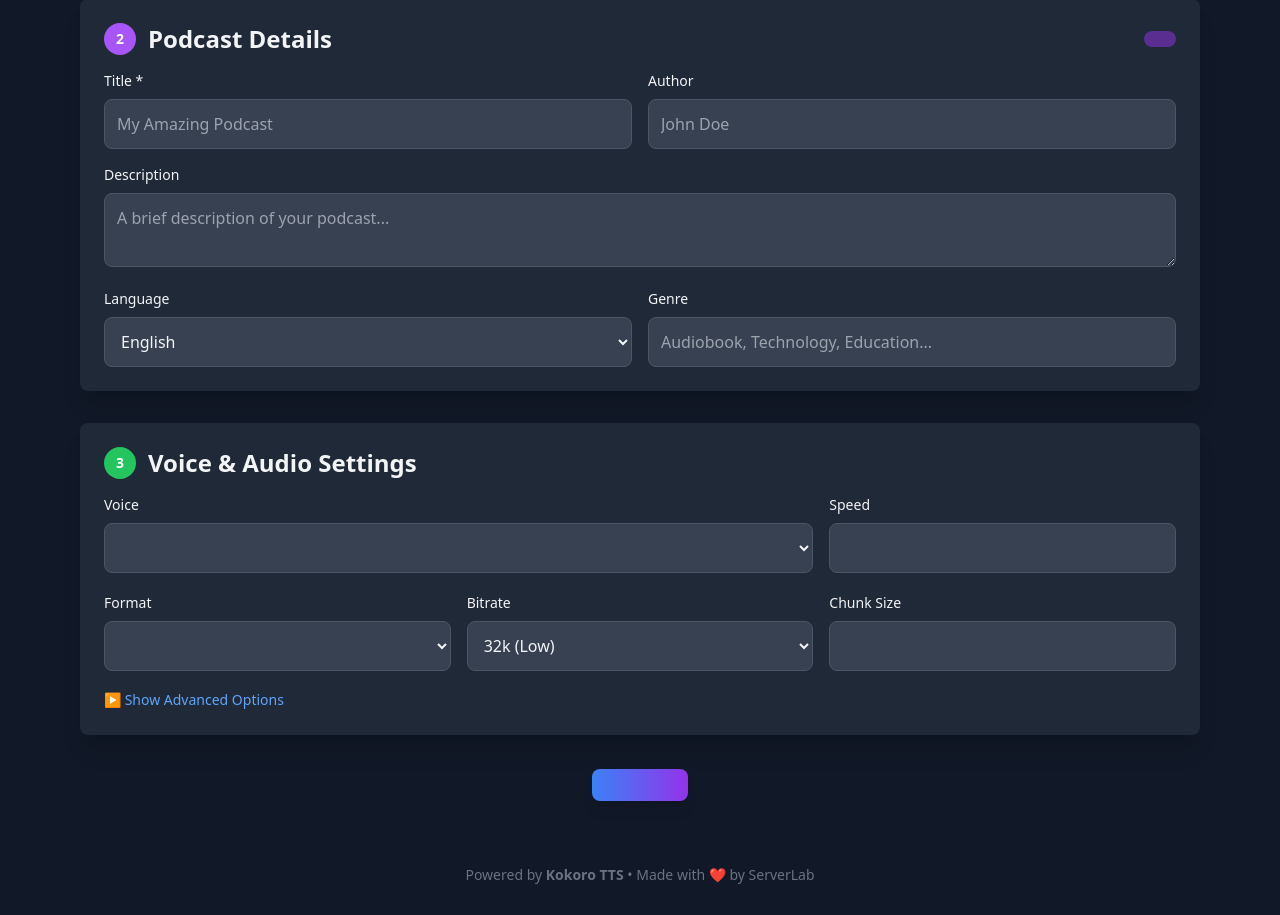
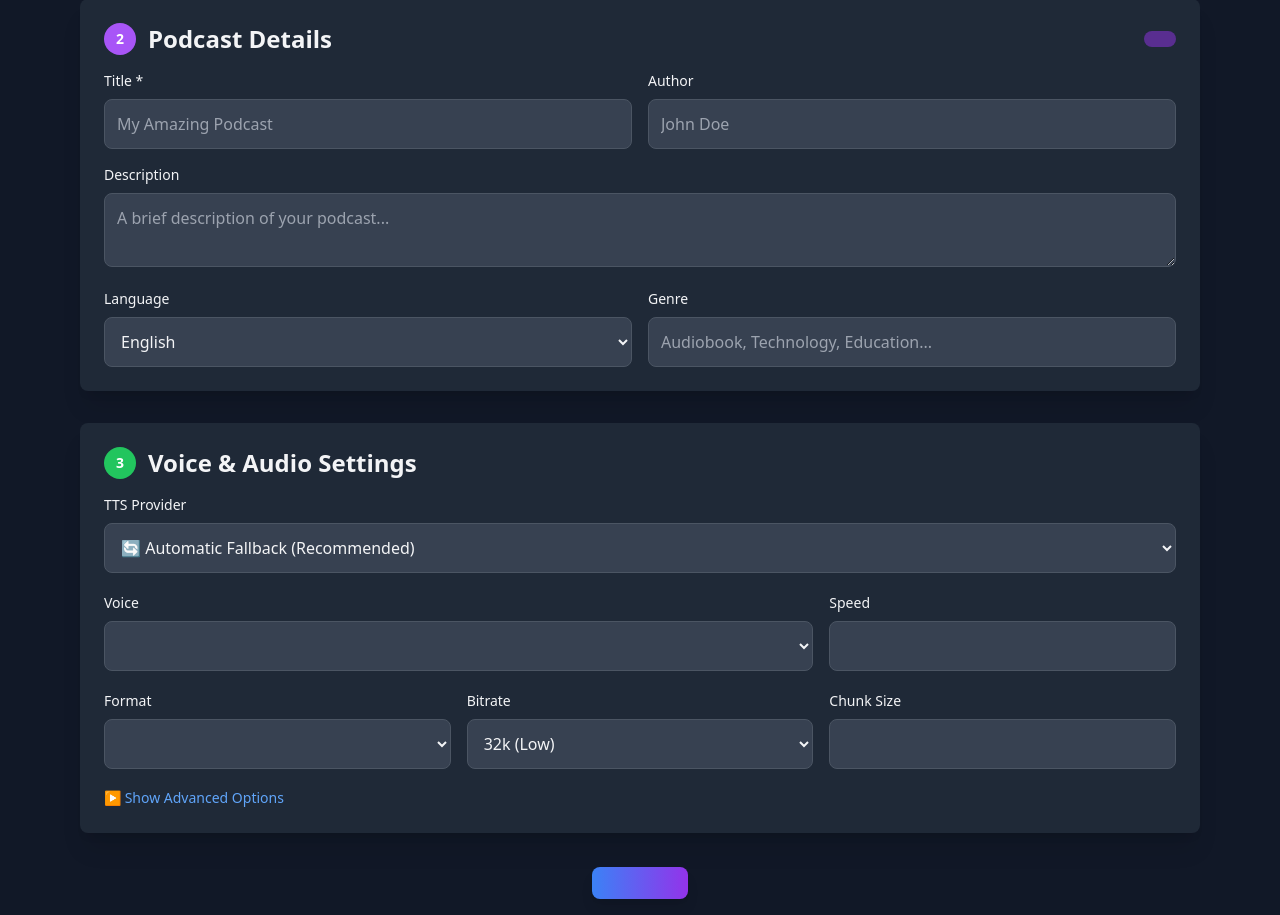
Before and after one commit to gillespinault/podcast-engine, a FastAPI app: template app/gui/templates/index.html in a window 1280 px wide. Shown: the part 429-1344 px from the top of the page. Run offline with FastAPI, Linux system fonts and the light colour scheme; the template is opened without the code that fills it, so the values that code supplies are empty; parts of the project's set-up code (start-up, migrations or seed data) failed here and were passed over; some libraries are stand-ins or nearby versions.

Commit message:
feat: Add TTS provider selection to GUI
- Add provider dropdown with automatic fallback option
- Fetch providers from GET /api/v1/tts/providers
- Dynamic voice loading based on provider + language filters
- Voice dropdown shows provider info (name, gender, language, provider)
- Watchers for provider and language changes re-fetch voices
- Clean UI with 3 providers: Google Cloud TTS, Piper TTS, Kokoro TTS

🤖 Generated with [Claude Code](https://claude.com/claude-code)

Co-Authored-By: Claude <noreply@anthropic.com>

```diff
--- a/app/gui/templates/index.html
+++ b/app/gui/templates/index.html
@@ -208,18 +208,43 @@
                     Voice & Audio Settings
                 </h2>
                 <div class="grid grid-cols-1 md:grid-cols-3 gap-4">
+                    <!-- TTS Provider Selector -->
+                    <div class="md:col-span-3">
+                        <label class="block text-sm font-medium mb-2">TTS Provider</label>
+                        <select
+                            x-model="form.tts_options.provider"
+                            class="w-full bg-gray-700 text-gray-100 rounded-lg p-3 border border-gray-600 focus:border-green-500 focus:ring-2 focus:ring-green-500 focus:outline-none"
+                        >
+                            <option :value="null">🔄 Automatic Fallback (Recommended)</option>
+                            <template x-for="provider in providers" :key="provider.id">
+                                <option
+                                    :value="provider.id"
+                                    x-text="`${provider.name} - ${provider.description}`"
+                                    :disabled="!provider.available"
+                                ></option>
+                            </template>
+                        </select>
+                        <p class="text-xs text-gray-400 mt-1">
+                            <span x-show="form.tts_options.provider === null">Will try providers in priority order until success</span>
+                            <span x-show="form.tts_options.provider !== null" x-text="`Using ${providers.find(p => p.id === form.tts_options.provider)?.name || 'selected provider'} exclusively`"></span>
+                        </p>
+                    </div>
+
+                    <!-- Voice Selector -->
                     <div class="md:col-span-2">
                         <label class="block text-sm font-medium mb-2">Voice</label>
                         <select
                             x-model="form.tts_options.voice"
                             class="w-full bg-gray-700 text-gray-100 rounded-lg p-3 border border-gray-600 focus:border-green-500 focus:ring-2 focus:ring-green-500 focus:outline-none"
                         >
-                            <template x-for="(voiceInfo, voiceId) in availableVoices" :key="voiceId">
-                                <option :value="voiceId" x-text="`${voiceInfo.name} (${voiceInfo.gender}, ${voiceInfo.accent})`"></option>
+                            <template x-for="voice in availableVoices" :key="voice.id">
+                                <option :value="voice.id" x-text="`${voice.name} (${voice.gender}, ${voice.language.toUpperCase()}) - ${voice.provider}`"></option>
                             </template>
                         </select>
-                        <p class="text-xs text-gray-400 mt-1" x-text="`${Object.keys(availableVoices).length} voices available`"></p>
+                        <p class="text-xs text-gray-400 mt-1" x-text="`${availableVoices.length} voice(s) available`"></p>
                     </div>
+
+                    <!-- Speed Selector -->
                     <div>
                         <label class="block text-sm font-medium mb-2">Speed</label>
                         <input
@@ -459,6 +484,7 @@
                         narrator: 'Kokoro TTS',
                     },
                     tts_options: {
+                        provider: null,  // TTS provider (null = automatic fallback)
                         voice: '{{ default_voice }}',
                         speed: {{ default_speed }},
                         chunk_size: 4000,
@@ -480,6 +506,7 @@
                         return_binary: false,
                     }
                 },
+                providers: [],
                 allVoices: {},
                 availableVoices: {},
                 isProcessing: false,
@@ -490,12 +517,20 @@
                 jobPollingInterval: null,
 
                 async init() {
+                    // Fetch TTS providers first
+                    await this.fetchProviders();
+
                     // Fetch all voices on component init
                     await this.fetchVoices();
 
                     // Watch for language changes
                     this.$watch('form.metadata.language', (newLang) => {
-                        this.filterVoicesByLanguage(newLang);
+                        this.fetchVoices();
+                    });
+
+                    // Watch for provider changes
+                    this.$watch('form.tts_options.provider', (newProvider) => {
+                        this.fetchVoices();
                     });
 
                     // Start job polling
@@ -512,32 +547,49 @@
                     }
                 },
 
+                async fetchProviders() {
+                    try {
+                        const response = await fetch('/api/v1/tts/providers');
+                        if (response.ok) {
+                            const data = await response.json();
+                            this.providers = data.providers || [];
+
+                            // Set default provider if none selected
+                            if (!this.form.tts_options.provider && data.default_provider) {
+                                this.form.tts_options.provider = data.default_provider;
+                            }
+                        }
+                    } catch (err) {
+                        console.error('Failed to fetch TTS providers:', err);
+                    }
+                },
+
                 async fetchVoices() {
                     try {
-                        const response = await fetch('/api/v1/voices');
+                        // Build query params (filter by provider and/or language)
+                        const params = new URLSearchParams();
+                        if (this.form.tts_options.provider) {
+                            params.append('provider', this.form.tts_options.provider);
+                        }
+                        if (this.form.metadata.language) {
+                            params.append('language', this.form.metadata.language);
+                        }
+
+                        const url = `/api/v1/tts/voices${params.toString() ? '?' + params.toString() : ''}`;
+                        const response = await fetch(url);
+
                         if (response.ok) {
-                            this.allVoices = await response.json();
-                            this.filterVoicesByLanguage(this.form.metadata.language);
+                            const data = await response.json();
+                            this.availableVoices = data.voices || [];
+
+                            // If current voice is not in filtered list, select first available
+                            const currentVoiceExists = this.availableVoices.some(v => v.id === this.form.tts_options.voice);
+                            if (!currentVoiceExists && this.availableVoices.length > 0) {
+                                this.form.tts_options.voice = this.availableVoices[0].id;
+                            }
                         }
                     } catch (err) {
                         console.error('Failed to fetch voices:', err);
-                    }
-                },
-
-                filterVoicesByLanguage(language) {
-                    // Filter voices by selected language
-                    this.availableVoices = Object.fromEntries(
-                        Object.entries(this.allVoices).filter(([voiceId, voiceInfo]) =>
-                            voiceInfo.language === language
-                        )
-                    );
-
-                    // If current voice is not in filtered list, select first available
-                    if (!this.availableVoices[this.form.tts_options.voice]) {
-                        const firstVoice = Object.keys(this.availableVoices)[0];
-                        if (firstVoice) {
-                            this.form.tts_options.voice = firstVoice;
-                        }
                     }
                 },
 
```
